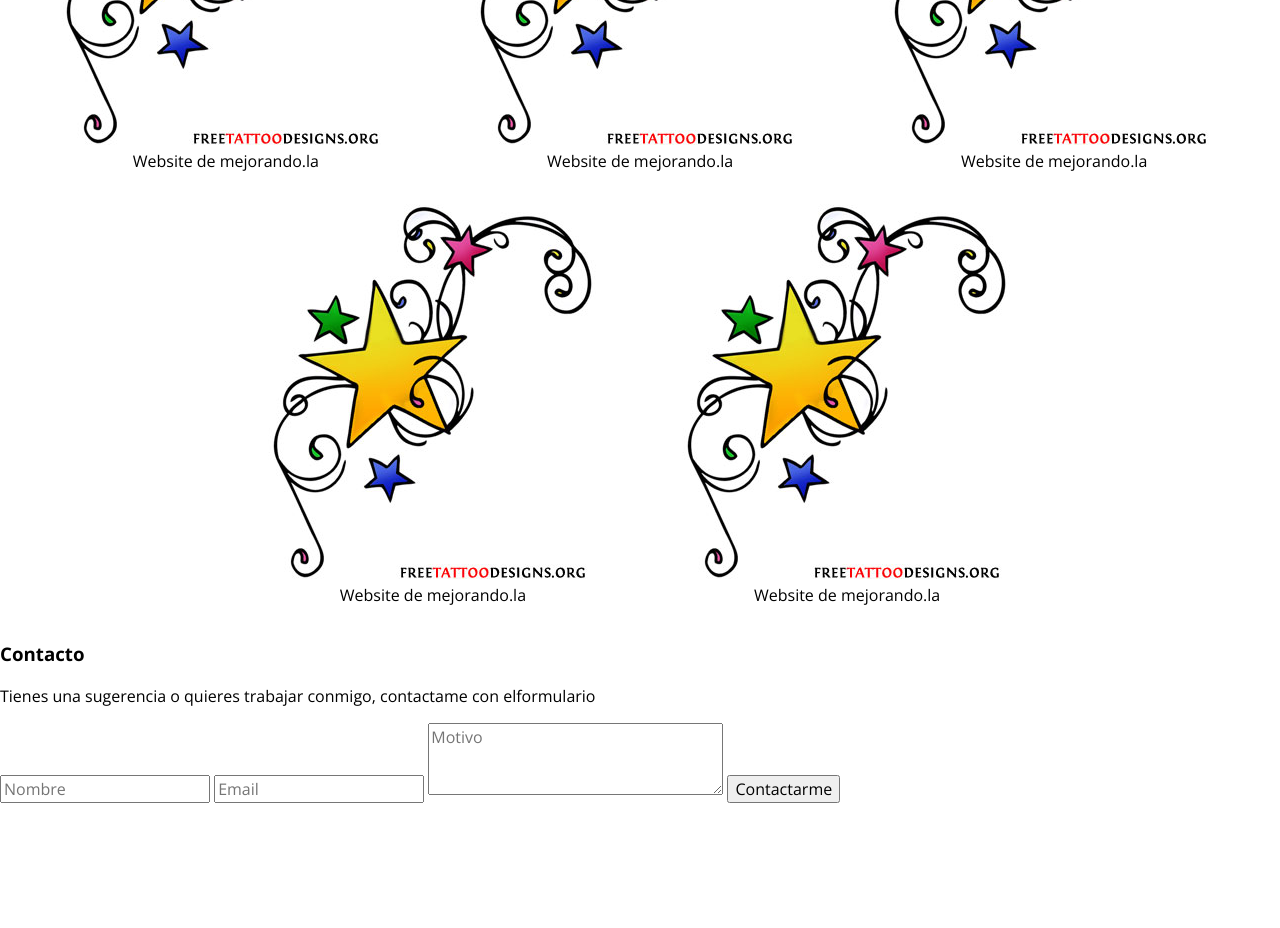
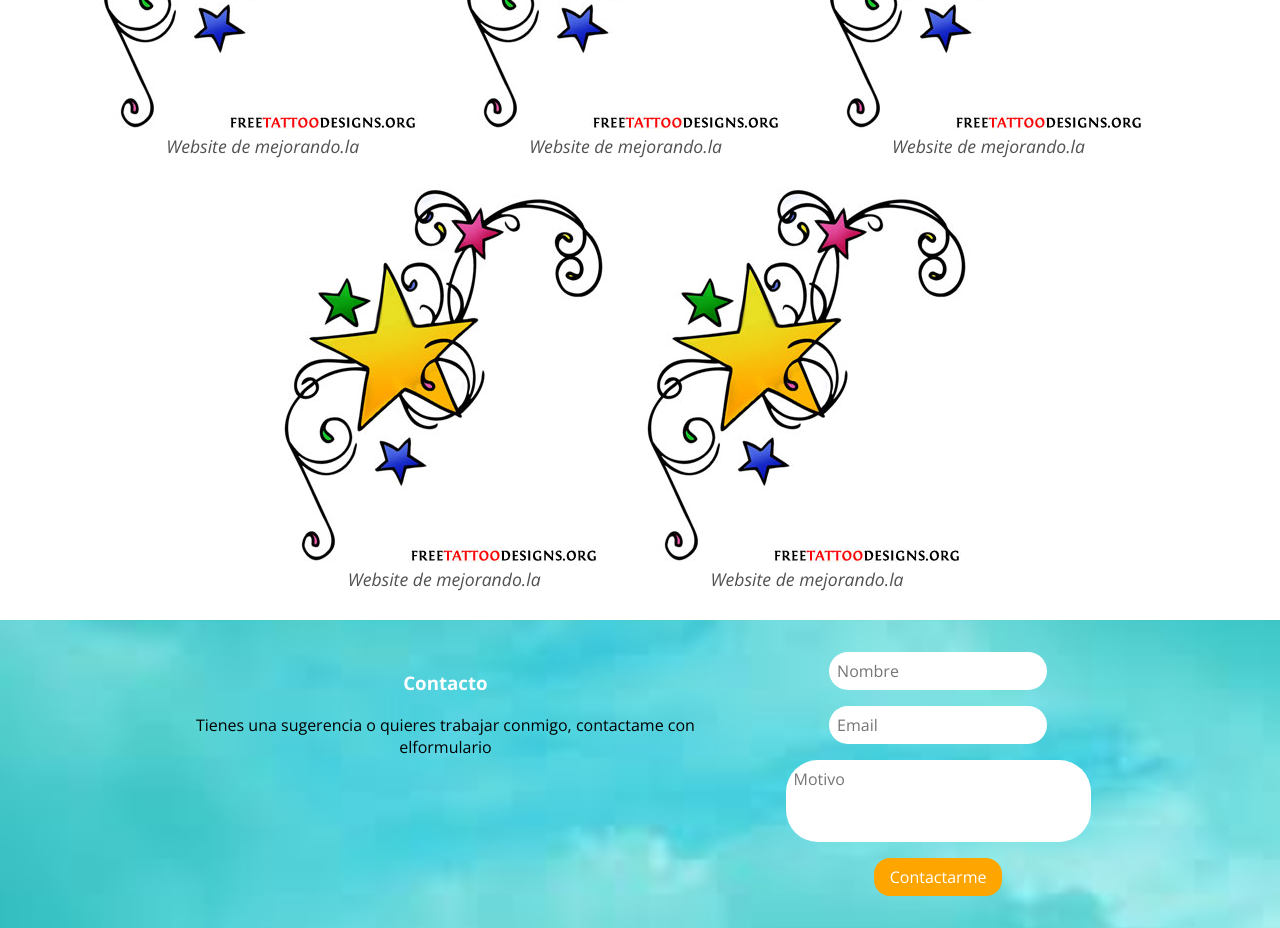
Before and after one commit to elkabal82/mejorando.la, a plain HTML site: page Clase-frontend/portafolio/templates/portafolio.html in a window 1280 px wide. Shown: the part 940-1868 px from the top of the page. Before the commit the page ends 1743 px from the top, so only its background shows below. Drawn offline with nearby package versions, Linux system fonts and the light colour scheme.

Commit message:
terminamos los estilos al footer

```diff
--- a/Clase-frontend/portafolio/static/css/estilos.css
+++ b/Clase-frontend/portafolio/static/css/estilos.css
@@ -91,4 +91,65 @@
 }
 .Work-item{
 	display:inline-block;
+	margin-right: 1.8em;
+	margin-bottom: 1.8em;
 }
+
+.Work-imageContainer{
+	margin:0;
+}
+
+.Work-description{
+	font-size: 1.1em;
+	color:#515151;
+	font-style:italic;
+}
+
+.Footer{
+	background-image:url('../images/portada.jpg');
+	background-repeat: no-repeat;
+	background-position: center;
+	background-size: cover;
+	padding:2em 0;
+	text-align:center;
+}
+
+.Footer-form{
+	text-align: center;
+	display: inline-block;
+}
+
+.Footer-left{
+	display:inline-block;
+	width:32em;
+	text-align:center;
+	vertical-align: top;
+	margin-right: 5em;
+}
+
+.Footer-title{
+	color: white;
+}
+
+.Footer-formInput,
+.Footer-textarea{
+	background: white;
+	border: none;
+	display:block;
+	/*margin-bottom: 1em;*/
+	border-radius: 2em;
+	padding:.5em;
+	margin:0 auto 1em;
+}
+
+.Footer-textarea{
+	resize: none;
+}
+
+.Footer-button{
+	background:orange;
+	border-radius:1em;
+	border:none;
+	color:white;
+	padding: .5em 1em;
+}
--- a/Clase-frontend/portafolio/templates/portafolio.html
+++ b/Clase-frontend/portafolio/templates/portafolio.html
@@ -31,7 +31,7 @@
 			<figcaption class="Header-imageDescription">
 				<a class="Header-link" href="http://twitter.com/elkabal82" target = "_black">@elkabal82</a>
 			</figcaption>
-			<p class="Header-name">Edgardo Torres Vancen Bocuh</p>
+			<p class="Header-name">Edgardo Torres Vancen Bouch</p>
 		</figure>
 	</header>
 	<section id="perfil" class="Profile">
@@ -76,13 +76,15 @@
 		</article>
 	</section>
 	<footer id="contacto" class="Footer">
-		<h3 class="Footer-title">Contacto</h3>
-		<p class="Footer-description">Tienes una sugerencia o quieres trabajar conmigo, contactame con elformulario</p>
+		<div class="Footer-left">
+			<h3 class="Footer-title">Contacto</h3>
+			<p class="Footer-description">Tienes una sugerencia o quieres trabajar conmigo, contactame con elformulario</p>
+		</div>
 		<form action="" class="Footer-form">
 			<input class="Footer-formInput" type="text" placeholder="Nombre"/>
 			<input class="Footer-formInput" type="email" placeholder = "Email"/>
 			<textarea class="Footer-textarea" name="" id="" cols="30" rows="3" placeholder = "Motivo"></textarea>
-			<button type="submit" class="Footer-botton">Contactarme</button>
+			<button type="submit" class="Footer-button">Contactarme</button>
 		</form>
 	</footer>
 
```
